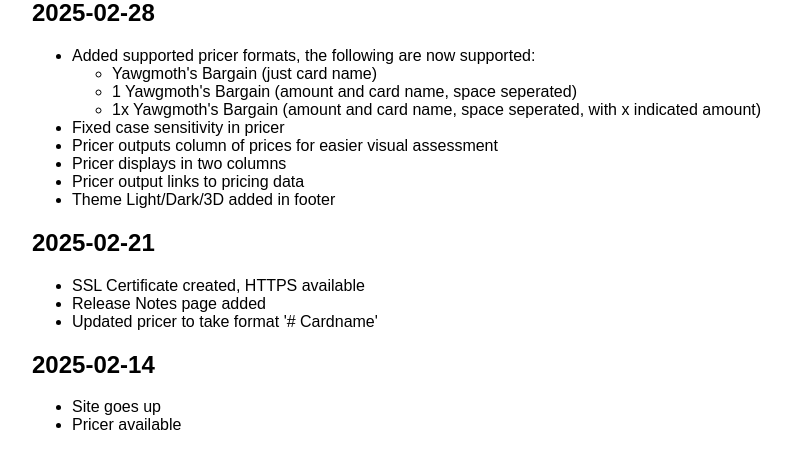
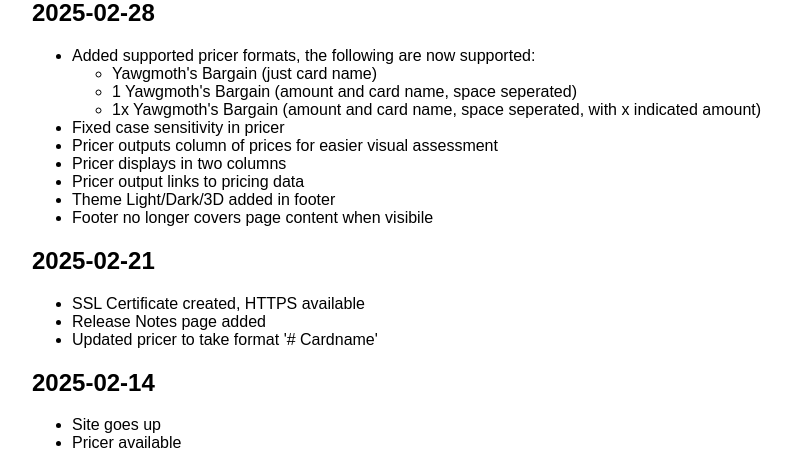
Before and after one commit to CarsonJoshua/yawgbargain, a Flask app: page /release_notes in a window 1280 px wide. Shown: the part 181-648 px from the top of the page, without its empty margins (8-799 px from the left). Run offline with Flask 3, Linux system fonts and the light colour scheme; parts of the project's set-up code (start-up, migrations or seed data) failed here and were passed over.

Commit message:
added footer bug fix to release notes

```diff
--- a/app/templates/release_notes.html
+++ b/app/templates/release_notes.html
@@ -18,6 +18,7 @@
         <li>Pricer displays in two columns</li>
         <li>Pricer output links to pricing data</li>
         <li>Theme Light/Dark/3D added in footer</li>
+        <li>Footer no longer covers page content when visibile</li>
     </ul>
 </p>
 <h2>2025-02-21</h2>
```
